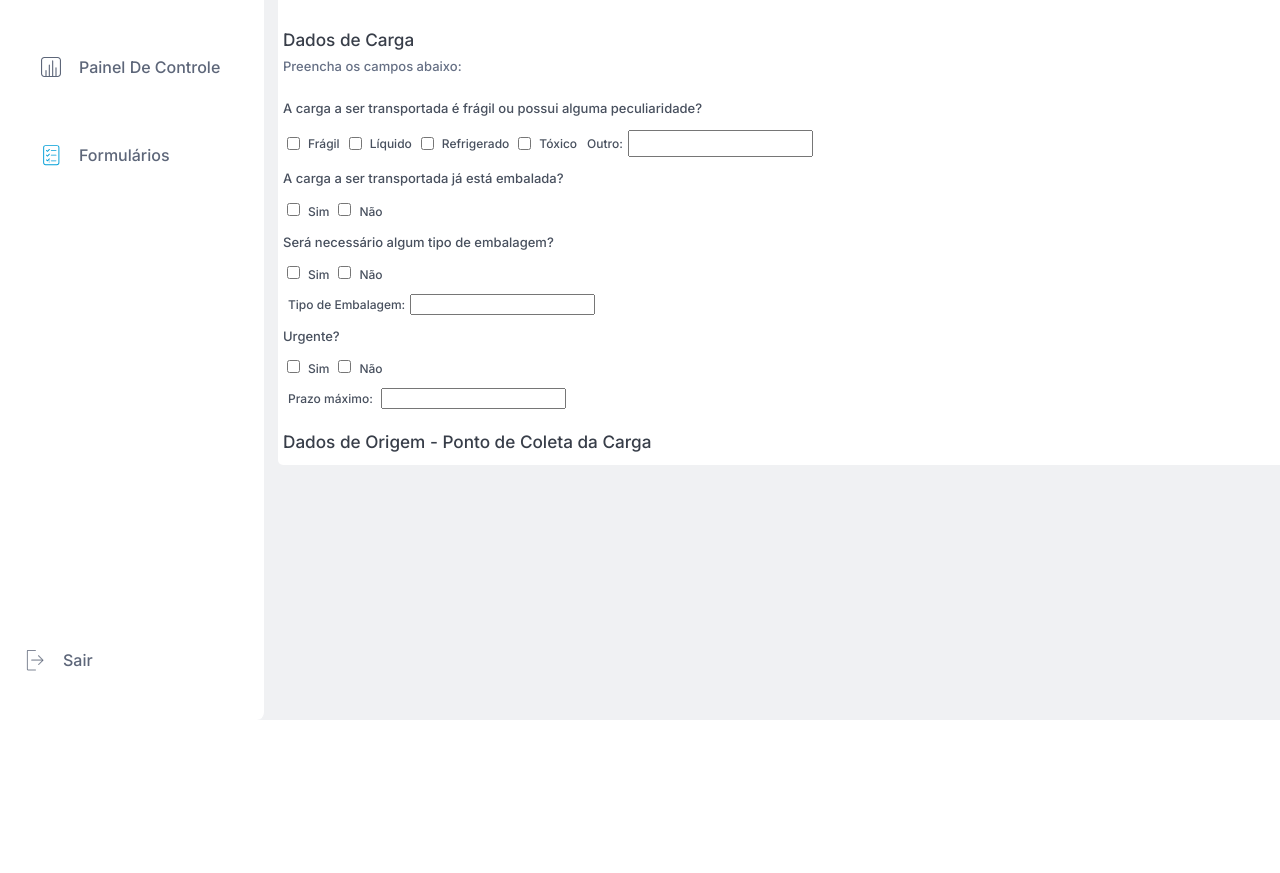
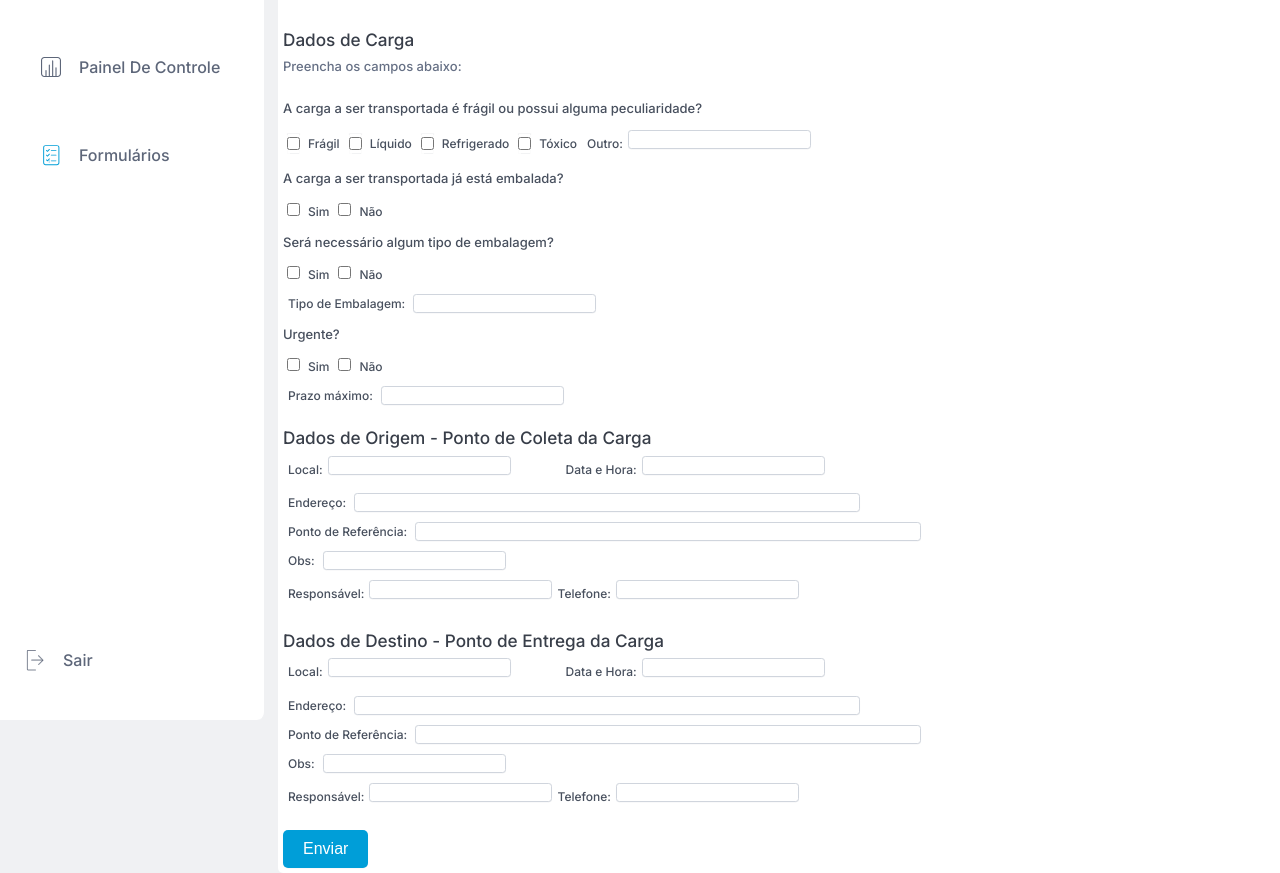
Before and after one commit to MateusOlv/Sistema_de_Gerenciamento, a React (Create React App) app: page /formularios in a window 1280 px wide. Shown: the part 260-1133 px from the top of the page. Before the commit the page ends 980 px from the top, so only its background shows below. Built offline with nearby package versions, Linux system fonts and the light colour scheme; a web font is replaced by a local one.

Commit message:
feat: adição dos campos referentes aos dados de origem e dados de destino da carga no componente Formulario.jsx

```diff
--- a/src/components/Formularios/Formulario.jsx
+++ b/src/components/Formularios/Formulario.jsx
@@ -18,7 +18,7 @@ function Form(){
                     <input type="checkbox" name="peculiaridade" id="toxico" />
                     <label htmlFor="">Tóxico</label>
 
-                    <label htmlFor="">Outro:</label>
+                    <label htmlFor="">Outro: </label>
                     <input type="text" name="peculiaridade" id="outro" />
                 </section>
 
@@ -40,7 +40,7 @@ function Form(){
                     <label htmlFor="">Não</label>
 
                     <div>
-                        <label htmlFor="">Tipo de Embalagem:</label>
+                        <label htmlFor="">Tipo de Embalagem: </label>
                         <input type="text" name="embalagem" id="tipo"/>
                     </div>
                 </section>
@@ -60,7 +60,70 @@ function Form(){
                 </div>
 
                 <h2>Dados de Origem - Ponto de Coleta da Carga</h2>
+                <section className={styles.LocalEData}>
+                    <label htmlFor="">Local: </label>
+                    <input type="text" />
 
+                    <label className={styles.data} htmlFor="">Data e Hora: </label>
+                    <input type="text" />
+                </section>
+
+                <div className={styles.endereco}>
+                    <label htmlFor="">Endereço: </label>
+                    <input type="text" />
+                </div>
+
+                <div className={styles.ptDeReferencia}>
+                    <label htmlFor="">Ponto de Referência: </label>
+                    <input type="text" />
+                </div>
+
+                <div className={styles.obs}>
+                    <label htmlFor="">Obs: </label>
+                    <input type="text" />
+                </div>
+
+                <section className={styles.responsavel}>
+                    <label htmlFor="">Responsável: </label>
+                    <input type="text" />
+
+                    <label htmlFor="">Telefone: </label>
+                    <input type="text" />
+                </section>
+
+                <h2>Dados de Destino - Ponto de Entrega da Carga</h2>
+                <section className={styles.LocalEData}>
+                    <label htmlFor="">Local: </label>
+                    <input type="text" />
+
+                    <label className={styles.data} htmlFor="">Data e Hora: </label>
+                    <input type="text" />
+                </section>
+
+                <div className={styles.endereco}>
+                    <label htmlFor="">Endereço: </label>
+                    <input type="text" />
+                </div>
+
+                <div className={styles.ptDeReferencia}>
+                    <label htmlFor="">Ponto de Referência: </label>
+                    <input type="text" />
+                </div>
+
+                <div className={styles.obs}>
+                    <label htmlFor="">Obs: </label>
+                    <input type="text" />
+                </div>
+
+                <section className={styles.responsavel}>
+                    <label htmlFor="">Responsável: </label>
+                    <input type="text" />
+
+                    <label htmlFor="">Telefone: </label>
+                    <input type="text" />
+                </section>
+
+                <input type="submit" value="Enviar"/>
 
             </form>
         </main>
--- a/src/components/Formularios/Formulario.module.css
+++ b/src/components/Formularios/Formulario.module.css
@@ -17,11 +17,22 @@ label {
     padding: 5px;
 }
 
-div{
+input {
+    border-radius: 3.31px;
+    border: 0.414px solid var(--Gray-300, #D0D5DD);
+    background: var(--White, #FFF);
+    box-shadow: 0px 0.414px 0.827px 0px rgba(16, 24, 40, 0.05);
+}
+
+input[type="text"] {
+    height: 15px;
+}
+
+div {
     margin-top: 10px;
 }
 
-h2{
+h2 {
     color: var(--Grey-grey-800, #383E49);
     font-family: Inter;
     font-size: 17.179px;
@@ -32,12 +43,52 @@ h2{
     margin-bottom: 5px;
 }
 
+input[type="submit"] {
+    background-color:#009ED8;
+    color: white;
+    border: none;
+    border-radius: 5px;
+    padding: 10px 20px;
+    font-size: 16px;
+    cursor: pointer;
+    transition: background-color 0.3s ease;
+    margin-top: 20px;
+}
+
+input[type="submit"]:hover {
+    background-color:  #0ACF83;
+}
+
 .peculiaridade {
     display: flex;
     flex-direction: row;
     align-content: space-around;
 }
 
-.tipoEmbalagem{
+.tipoEmbalagem {
     margin-top: 10px;
 }
+
+.LocalEData {
+    display: flex;
+    flex-direction: row;
+    align-content: space-around;
+}
+
+.data {
+    margin-left: 50px;
+}
+
+.endereco input {
+    width: 500px;
+}
+
+.ptDeReferencia input {
+    width: 500px;
+}
+
+.responsavel {
+    display: flex;
+    flex-direction: row;
+    margin-top: 10px;
+}
```
